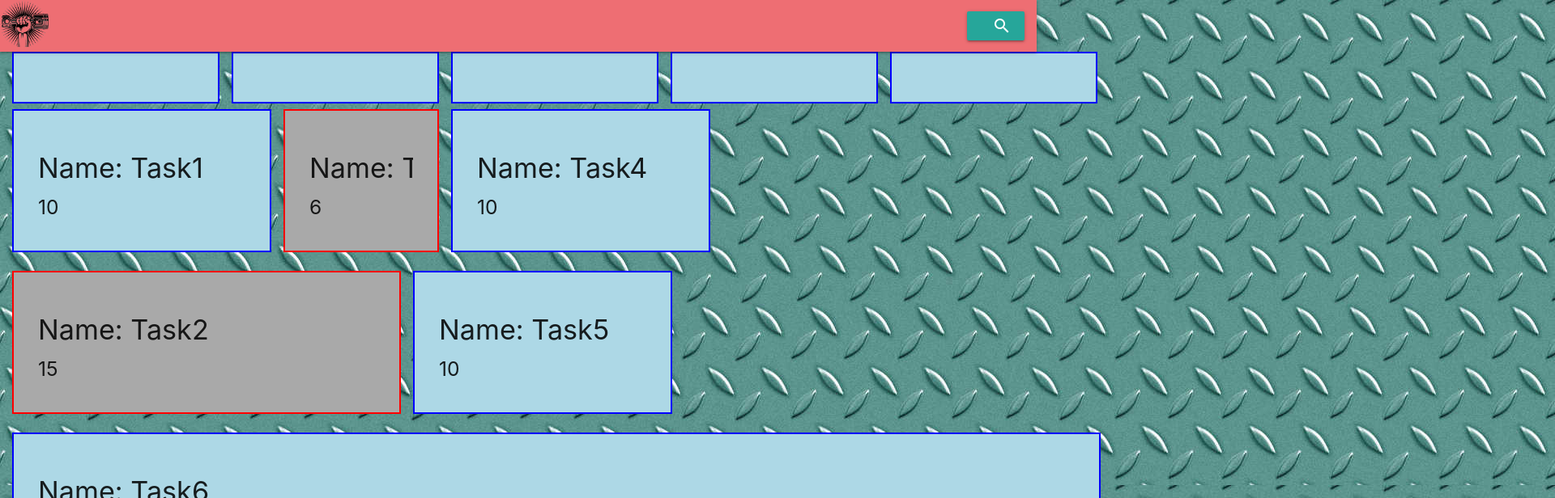
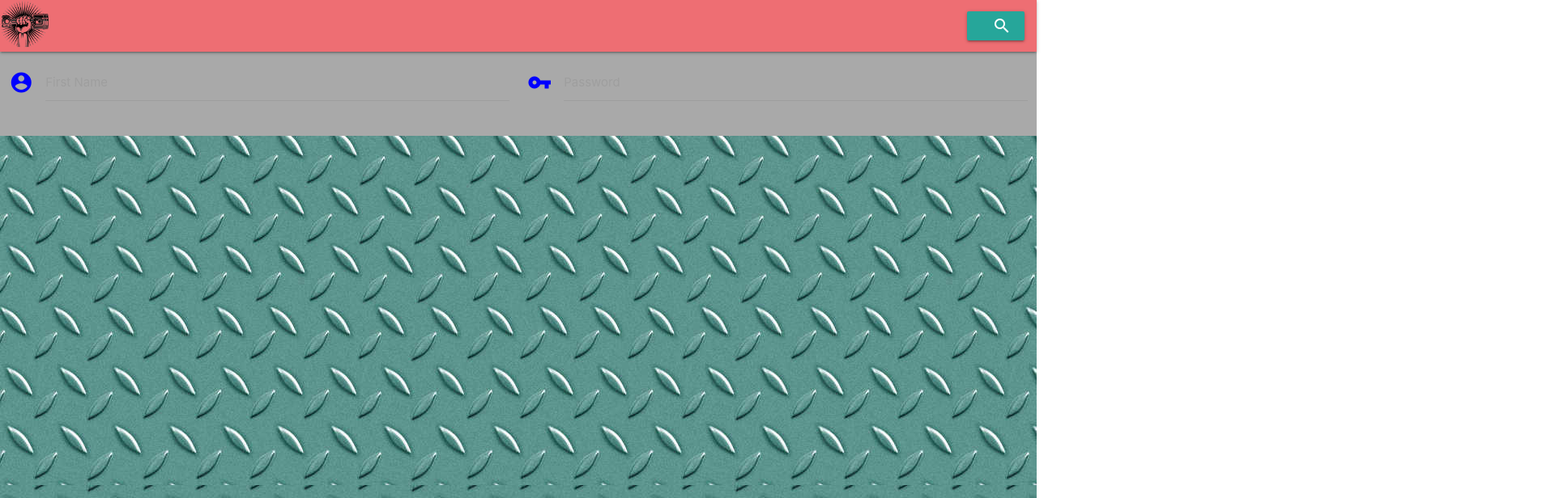
Before and after one commit to SBC-VN/shopander, a React (Create React App) app in the folder client/: page / in a window 1280 px wide. Shown: the top 616 px of the page at 81% size, 1920 px wide, since content can reach past the window. Built offline with nearby package versions, Linux system fonts and the light colour scheme.

Commit message:
Base for communal development

```diff
--- a/client/package.json
+++ b/client/package.json
@@ -5,6 +5,7 @@
   "dependencies": {
     "react": "^16.8.6",
     "react-dom": "^16.8.6",
+    "react-router-dom": "^5.0.1",
     "react-scripts": "3.0.1"
   },
   "scripts": {
--- a/client/src/App.js
+++ b/client/src/App.js
@@ -1,5 +1,7 @@
 import React from "react";
-import Garage from "./components/Garage";
+import { BrowserRouter as Router, Route, Switch } from "react-router-dom";
+import Garage from "./pages/Garage";
+import LogIn from "./pages/LogIn";
 import NavBar from "./components/NavBar";
 
 import "./App.css";
@@ -14,14 +16,16 @@ let items = [{key: 1, name:"Task1",duration:10,type:"work",bay:1},
 
 function App() {
   return (
-    <div>
-      <div className="header">
+    <Router>
+      <div>
+      <NavBar />
+      <Switch>
+        <Route exact path="/" component={LogIn} />
+        <Route exact path="/login" component={LogIn} />
+        <Route exact path="/garage" render={() => <Garage tasks={items}/>}/>
+      </Switch>
       </div>
-      <NavBar />
-      <Garage tasks={items}/>
-      <div className="footer">
-      </div>
-    </div>
+    </Router>
   );
 }
 
--- a/client/src/components/Bay/style.css
+++ b/client/src/components/Bay/style.css
@@ -3,4 +3,5 @@
     height: 200px;
     width: 3000px;
     margin-right: 0px;
+    z-index: 1;
 }
--- a/client/src/components/ScaleBar/index.js
+++ b/client/src/components/ScaleBar/index.js
@@ -60,7 +60,14 @@ const ScaleBar = (props) => {
   let segmentCount=Math.floor(windowHours / 8);
 
   return(
-    [...Array(segmentCount)].map((e, i) => <div className="scale-segment" style={{"width": segmentDisplayLength}} key={i}></div>)
+    [...Array(segmentCount)].map((e, i) => (
+      <div className="scale-segment-wrapper">
+        <div className="scale-segment" style={{"width": segmentDisplayLength}} key={i}>
+          <hr style={{"height": "10px","backgroundColor" : "black"}} />
+        </div>
+        <div className="vertical-line"></div>
+      </div>
+    ))
   );
 }
 
--- a/client/src/components/ScaleBar/style.css
+++ b/client/src/components/ScaleBar/style.css
@@ -1,6 +1,11 @@
+.scale-segment-wrapper {
+    display: inline-block;
+    overflow: visible;
+}
+
 .scale-segment {
     display: inline-block;
-    margin-left: 0.5%;
+    margin-left: 0.3%;
     padding: 1%;
     border-style: solid;
     border-width: 2px;
@@ -9,4 +14,14 @@
     white-space: nowrap;
     background-color: lightblue;
     border-color: blue;
+    height: 150px;
+    z-index: 2;
 }
+
+.vertical-line {
+    width: 0.3%;
+    height: 200px;
+    background-color: lightsteelblue;
+    z-index: 5;
+    position: absolute;
+}
--- a/client/src/components/TaskItem/style.css
+++ b/client/src/components/TaskItem/style.css
@@ -1,12 +1,13 @@
 .task-item {
     display: inline-block;
-    margin-left: 0.5%;
+    margin-left: 0.3%;
     padding: 1%;
     border-style: solid;
     border-width: 2px;
     box-sizing: border-box;
     overflow: hidden;
     white-space: nowrap;
+    z-index: 2;
 }
 
 .task-filler {
--- a/client/src/components/Garage/style.css
+++ b/client/src/pages/Garage.css
@@ -2,4 +2,5 @@
     display: block;
     width: 3000px;
     margin-right: 0px;
+    z-index: 0;
 }
--- a/client/src/components/Garage/index.js
+++ b/client/src/pages/Garage.js
@@ -1,7 +1,7 @@
 import React, { Component } from "react";
-import Bay from "../Bay";
-import ScaleBar from "../ScaleBar";
-import "./style.css";
+import Bay from "../components/Bay";
+import ScaleBar from "../components/ScaleBar";
+import "./Garage.css";
 
 class Garage extends Component {
   state = {
--- /dev/null
+++ b/client/src/pages/LogIn.css
@@ -0,0 +1,4 @@
+.login-wrapper {
+    background-color: darkgray;
+    color: blue;
+}
--- /dev/null
+++ b/client/src/pages/LogIn.js
@@ -0,0 +1,36 @@
+import React, { Component } from "react";
+import { Link } from "react-router-dom";
+import "./LogIn.css";
+
+class LogIn extends Component {
+    state = {
+        username: "",
+        password: "",
+        loginkey: ""
+    };
+
+    render() {
+        return(
+            <div className="login-wrapper">
+                <div className="row">
+                    <form className="col s12">
+                        <div className="row">
+                            <div className="input-field col s6">
+                                <i class="material-icons prefix">account_circle</i>
+                                <input id="icon_prefix" type="text" class="validate"></input>
+                                <label for="icon_prefix">First Name</label>
+                            </div>
+                            <div className="input-field col s6">
+                                <i className="material-icons prefix">vpn_key</i>
+                                <input id="icon_password" type="password" className="validate"></input>
+                                <label for="icon_password">Password</label>
+                            </div>
+                        </div>
+                    </form>
+                </div>
+            </div>
+        );
+    };
+};
+
+export default LogIn;
```
